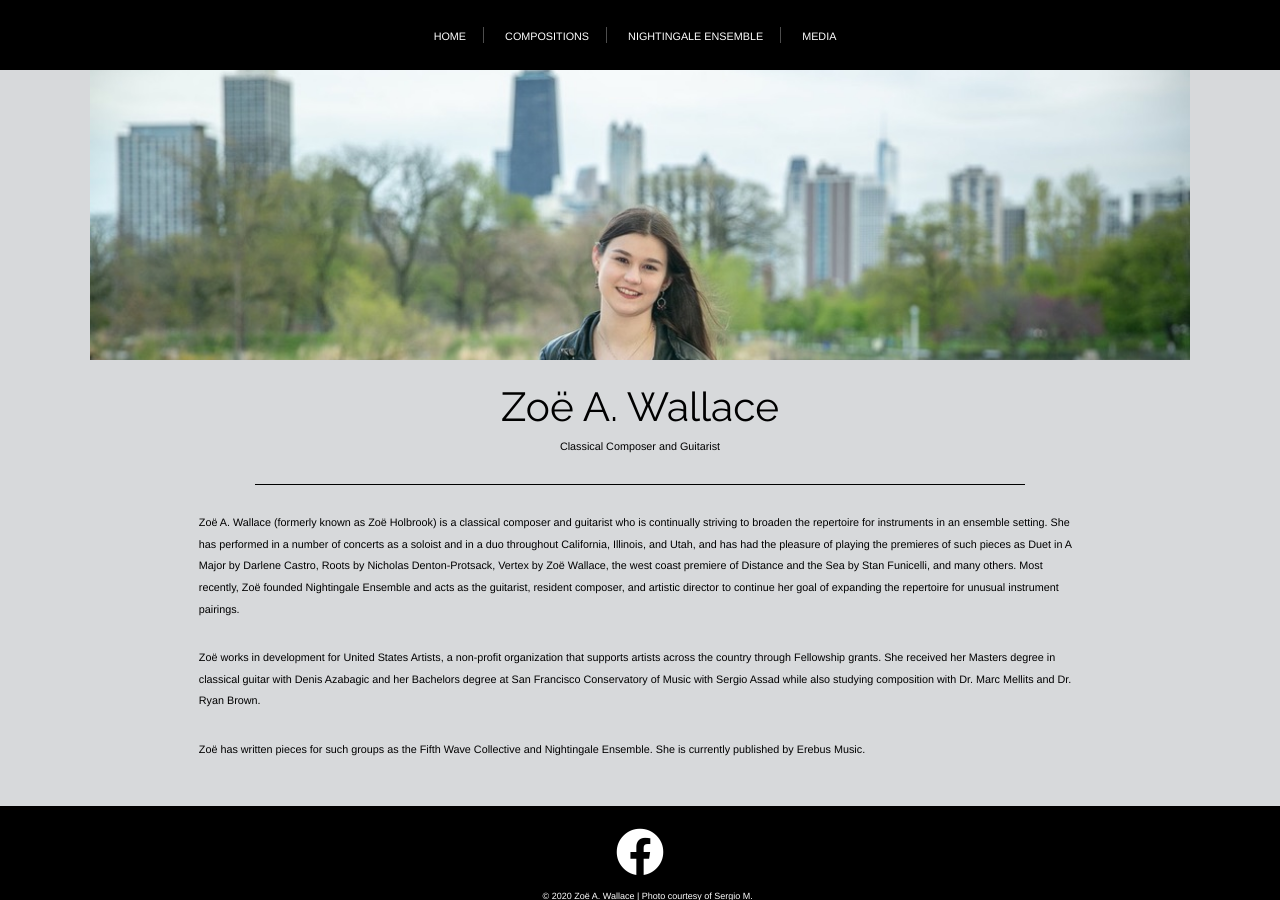
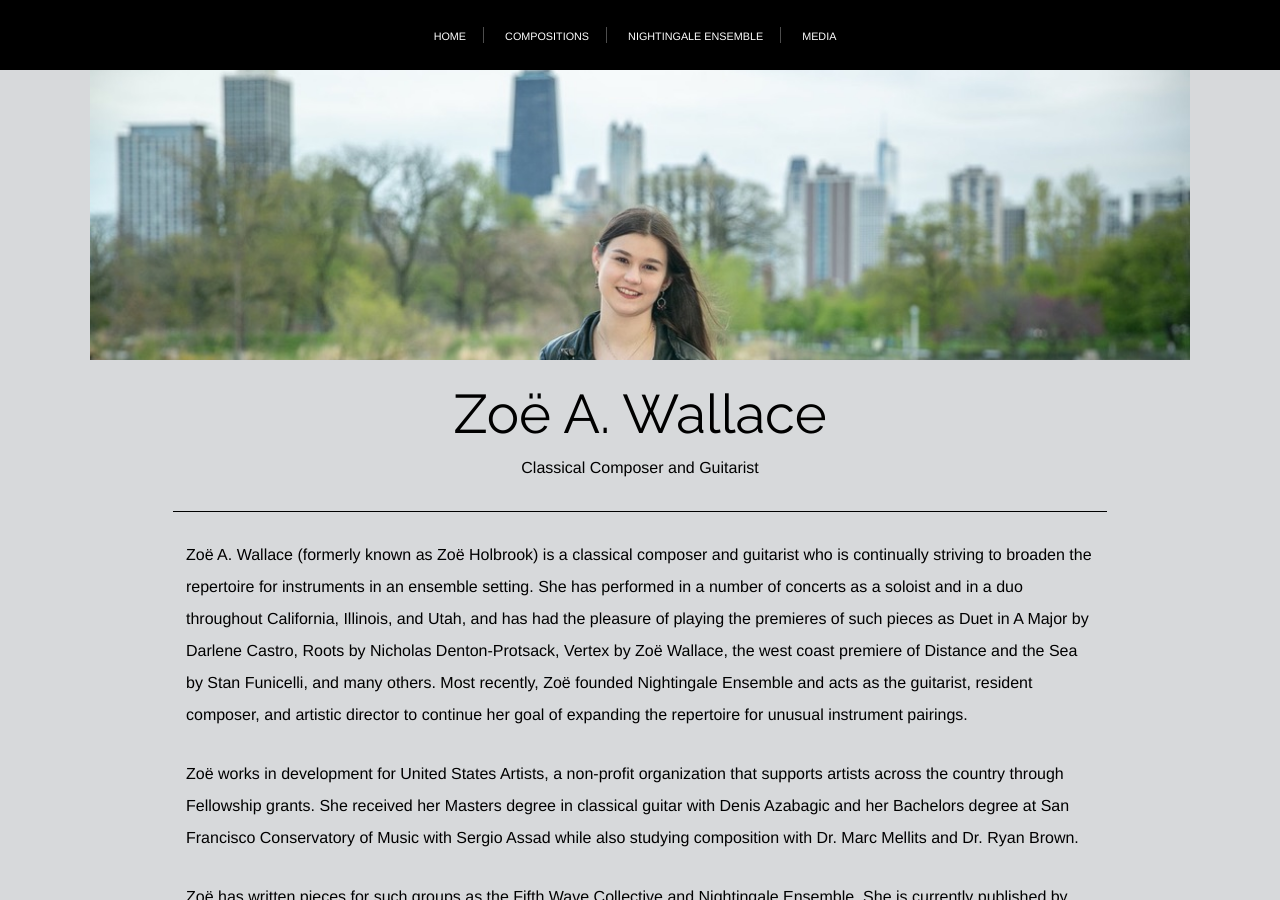
Before and after one commit to GuitHuib/zoeawallace, a Jekyll site: the page built from index.html, in a window 1280 px wide and 900 px high. Built offline with Jekyll 4.4.1, drawn with Linux system fonts in a browser that asks for light colours.

Commit message:
style for large screens

```diff
--- a/_includes/home.html
+++ b/_includes/home.html
@@ -1,4 +1,3 @@
-<div class="home">
   <div class="intro home-image">
 
   </div>
@@ -7,5 +6,3 @@
     <h1>Zoë A. Wallace</h1>
     <p>Classical Composer and Guitarist</p>
   </div>
-
-</div>
--- a/css/main.css
+++ b/css/main.css
@@ -12,13 +12,13 @@ a {
   text-decoration: none;
 }
 p {
-  font-size: 1.2vh;
+  font-size: 1rem;
   line-height: 2em;
   padding-bottom: 3vh;
 }
 h1 {
   font-family: 'Raleway', helvetica, sans;
-  font-size: 4.5vh;
+  font-size: 3.4rem;
   margin-bottom: 0.2em;
 }
 h2 {
@@ -34,7 +34,7 @@ ul {
   display: flex;
   flex-direction: column;
   flex: 1 1 auto;
-  padding: 7.2vh 0 0 0;
+  padding: 7.2vh 0 0;
   width: 100%;
   margin: 0 auto;
 }
@@ -112,7 +112,6 @@ ul {
   background-position: center top;
 }
 .home-content {
-  border-bottom: 1px solid #000;
   color: #000;
   padding-top: 3vh;
   margin: 0 auto;
@@ -127,26 +126,28 @@ ul {
 
 .bio {
   background-color: #d7d9db;
-  padding: 3vh 8.5vw 2vh;
+  border-top: 1px solid #000;
+  margin: 0 8.5vw;
+  padding: 3vh 1vw 2vh;
 }
 .bio h1 {
-  font-size: 3vh;
   text-align: center;
-  margin: 2vh 0;
 }
 
 /* COMPOSITION STYLES */
 
 .compositions {
   box-sizing: border-box;
+  margin-bottom: 0;
+  padding-bottom: 0;
 }
 .compositions > div {
   border: 1px solid #000;
 }
 .ensemble {
   background-image: url(/zoeawallace/images/ensemble-split.jpeg);
+  background-position: center;
   background-size: cover;
-  background-position: center;
   color: #000;
   position: relative;
   padding: 2vh 1.7rem;
@@ -156,7 +157,7 @@ ul {
 }
 .solo {
   background-image: url(/zoeawallace/images/solo-split.jpeg);
-  background-position: center;
+  background-position: top;
   background-size: cover;
   box-sizing: border-box;
   color: #000;
@@ -178,13 +179,13 @@ ul {
   width: 100%;
 }
 .nightingale-logo img {
-  width: 95%;
+  width: 85%;
 }
 .nightingale-info {
   border-bottom: 1px solid #000;
   border-top: 1px solid #000;
   margin-top: 3vh;
-  padding: 3vh 0 0 0;
+  padding: 3vh 1vw 0;
 }
 .poem {
   border-bottom: 1px solid #000;
@@ -273,10 +274,17 @@ ul {
     max-width: 1100px;
     margin: 0 auto;
   }
+  .bio {
+    margin: 0 6.5vw;
+    padding: 3vh 1vw 2vh;
+  }
+  .nightingale {
+    padding: 3vh 6.5vw 5vh;
+  }
 }
 @media (max-width: 900px) {
   p {
-    font-size: 1.5vh;
+    font-size: 0.9rem;
   }
   .ensemble {
     background-image: url(/zoeawallace/images/ensemble-fade.jpeg);
@@ -290,7 +298,7 @@ ul {
     font-size: 5vh;
   }
   p {
-    font-size: 1.9vh;
+    font-size: 0.7rem;
   }
   .media-row {
     border-top: 1px solid #000;
--- a/index.html
+++ b/index.html
@@ -3,7 +3,8 @@ layout: default
 title: Home
 photo_credit: Sergio M.
 ---
-
+<div class="home">
   {% include home.html %}
 
   {% include bio.html %}
+</div>
```
